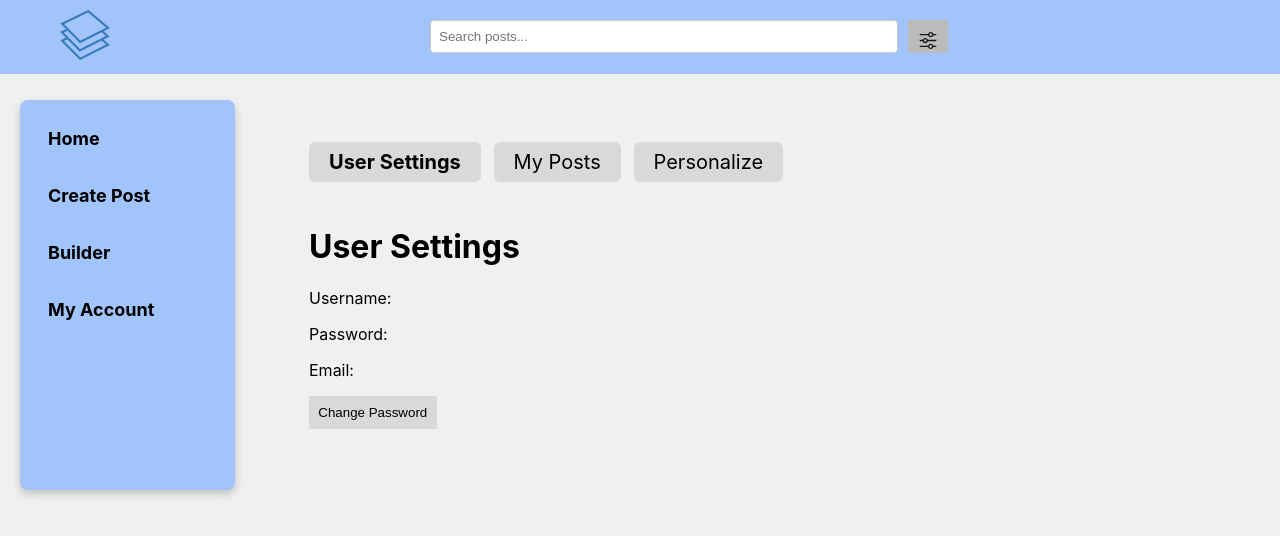
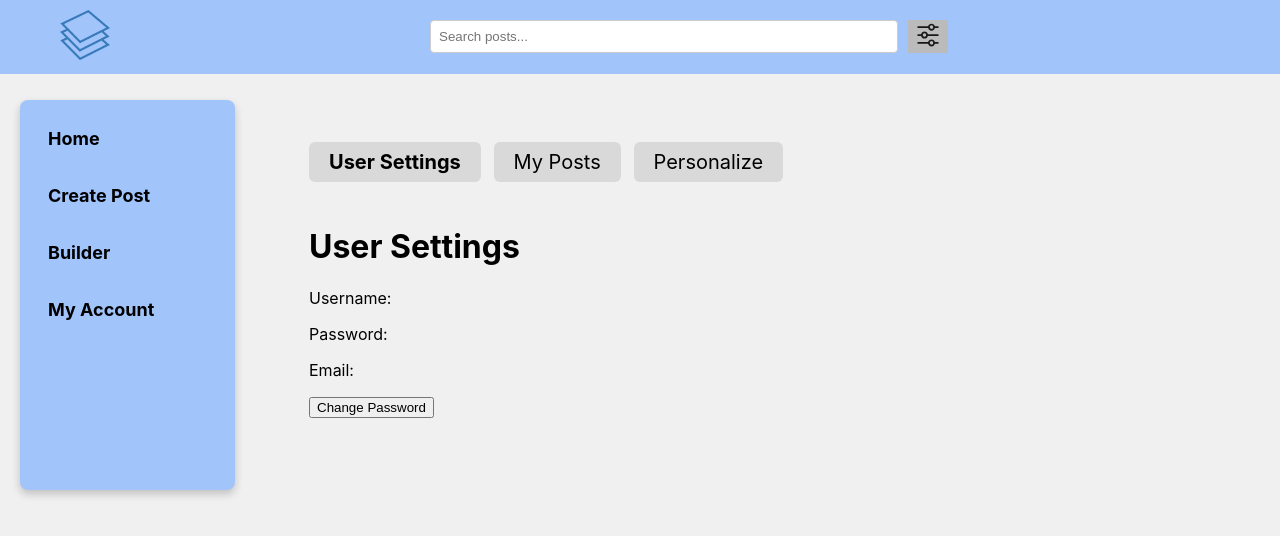
Before and after one commit to 20201141/NSF, a React (Create React App) app: page /account in a window 1280 px wide. In both pictures the pointer is over the button 928 px from the left and 36 px from the top of the page. Shown: the top 536 px of the page. Built offline with nearby package versions, Linux system fonts and the light colour scheme; no server answers.

Commit message:
fix css affecting App.tsx

```diff
--- a/src/App.css
+++ b/src/App.css
@@ -36,6 +36,13 @@
 .filter-button {
   height: 33px;
   width: 40px;
+  border: none;
+  background-color: #D9D9D9;
+}
+
+.filter-button:hover {
+  background-color: #bbbbbb;
+  cursor: pointer;
 }
 
 /* Sidebar */
--- a/src/account/UserSettings.css
+++ b/src/account/UserSettings.css
@@ -46,13 +46,13 @@ li a.active {
   margin-top: 1em;
 }
 
-button {
+.buttons button {
   border: none;
   background-color: #D9D9D9;
   padding: 0.7em;
 }
 
-button:hover {
+.buttons button:hover {
   background-color: #bbbbbb;
   cursor: pointer;
 }
```
